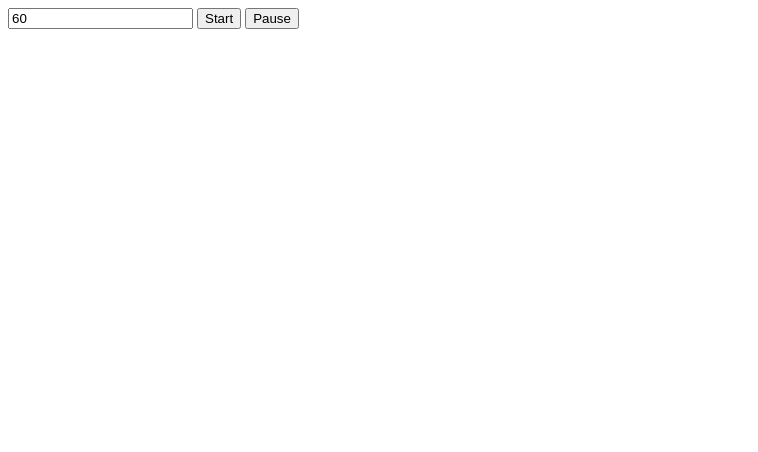
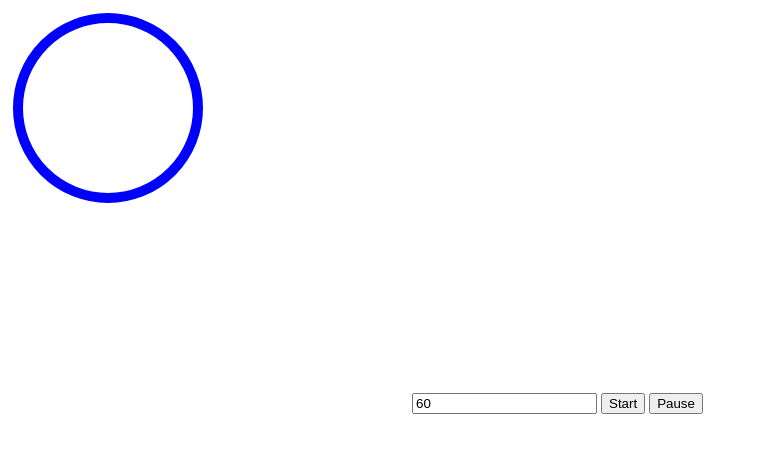
Before and after one commit to shotpoet86/timer, a website with bundled scripts: page index.html in a window 1280 px wide. Shown: the whole page, without its empty margins (0-758 px from the left). Built offline with nearby package versions, Linux system fonts and the light colour scheme.

Commit message:
- created circle with inline css cirle attributes

```diff
--- a/index.html
+++ b/index.html
@@ -5,8 +5,20 @@
     <title>Title</title>
 </head>
 <body>
-<input type= 'number' id='duration' value='60'>
+<svg height='400' width='400'>
+    <circle r='90'
+            cx='100'
+            cy='100'
+            fill='transparent'
+            stroke='blue'
+            stroke-width='10'
+            stroke-dasharray='565'
+            stroke-dashoffset='0'
+            transform='rotate(-90 100 100)'
+    />
+</svg>
 
+<input type='number' id='duration' value='60'>
 <button id='start'>Start</button>
 <button id='pause'>Pause</button>
 <script src='script.js' type='module'></script>
--- a/script.js
+++ b/script.js
@@ -17,6 +17,6 @@ const time = new Timer(durationInput, startButton, pauseButton,
             console.log('Timer ran out');
             document.body.style.backgroundColor = 'red';
         },
-    })
+    });
 
 export {time};
--- a/timer.js
+++ b/timer.js
@@ -5,7 +5,7 @@ class Timer {
         this.startButton = startButton;
         this.pauseButton = pauseButton;
         this.durationInput = durationInput;
-        /*event listeners                                                                                           */
+        /*event listeners*/
         this.startButton.addEventListener('click', start);
         this.pauseButton.addEventListener('click', pause);
         this.durationInput.addEventListener('input', onDurationChange);
```
